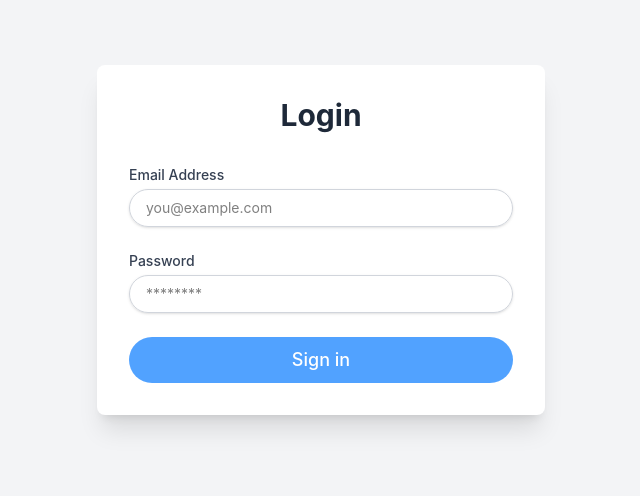
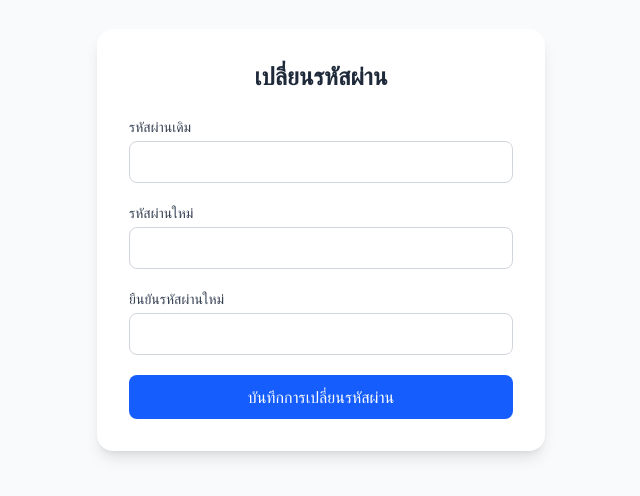
Before and after one commit to PakornPK/rent-building, a React (Vite) app: page /change-password in a window 1280 px wide. Shown: the part 160-656 px from the top of the page, without its empty margins (319-959 px from the left). Built offline with nearby package versions, Linux system fonts and the light colour scheme; no server answers.

Commit message:
add change password page

```diff
--- /dev/null
+++ b/src/pages/ChangePassword.jsx
@@ -0,0 +1,114 @@
+import React, { useState } from "react";
+
+function ChangePassword() {
+  const [form, setForm] = useState({
+    oldPassword: "",
+    newPassword: "",
+    confirmPassword: "",
+  });
+  const [error, setError] = useState("");
+  const [success, setSuccess] = useState("");
+
+  const handleChange = (e) => {
+    setForm({
+      ...form,
+      [e.target.name]: e.target.value,
+    });
+    setError("");
+    setSuccess("");
+  };
+
+  const handleSubmit = (e) => {
+    e.preventDefault();
+
+    if (form.newPassword !== form.confirmPassword) {
+      setError("❌ รหัสผ่านใหม่ไม่ตรงกัน");
+      return;
+    }
+
+    // TODO: เรียก API เปลี่ยนรหัสผ่าน
+    console.log("submit:", form);
+
+    setSuccess("✅ เปลี่ยนรหัสผ่านสำเร็จ");
+    setForm({ oldPassword: "", newPassword: "", confirmPassword: "" });
+  };
+
+  return (
+    <div className="flex items-center justify-center min-h-screen bg-gray-50 px-4">
+      <div className="w-full max-w-md bg-white rounded-2xl shadow-lg p-8">
+        <h2 className="text-2xl font-semibold text-center text-gray-800 mb-6">
+          เปลี่ยนรหัสผ่าน
+        </h2>
+
+        <form onSubmit={handleSubmit} className="space-y-5">
+          {/* Old password */}
+          <div>
+            <label className="block text-sm font-medium text-gray-700 mb-1">
+              รหัสผ่านเดิม
+            </label>
+            <input
+              type="password"
+              name="oldPassword"
+              value={form.oldPassword}
+              onChange={handleChange}
+              required
+              className="w-full px-3 py-2 border border-gray-300 rounded-lg
+                         focus:outline-none focus:ring-2 focus:ring-blue-500"
+            />
+          </div>
+
+          {/* New password */}
+          <div>
+            <label className="block text-sm font-medium text-gray-700 mb-1">
+              รหัสผ่านใหม่
+            </label>
+            <input
+              type="password"
+              name="newPassword"
+              value={form.newPassword}
+              onChange={handleChange}
+              required
+              className="w-full px-3 py-2 border border-gray-300 rounded-lg
+                         focus:outline-none focus:ring-2 focus:ring-blue-500"
+            />
+          </div>
+
+          {/* Confirm password */}
+          <div>
+            <label className="block text-sm font-medium text-gray-700 mb-1">
+              ยืนยันรหัสผ่านใหม่
+            </label>
+            <input
+              type="password"
+              name="confirmPassword"
+              value={form.confirmPassword}
+              onChange={handleChange}
+              required
+              className="w-full px-3 py-2 border border-gray-300 rounded-lg
+                         focus:outline-none focus:ring-2 focus:ring-blue-500"
+            />
+          </div>
+
+          {/* Error / Success message */}
+          {error && (
+            <p className="text-red-600 text-sm font-medium">{error}</p>
+          )}
+          {success && (
+            <p className="text-green-600 text-sm font-medium">{success}</p>
+          )}
+
+          <button
+            type="submit"
+            className="w-full bg-blue-600 text-white py-2.5 rounded-lg
+                       hover:bg-blue-700 focus:outline-none focus:ring-2
+                       focus:ring-blue-500 transition"
+          >
+            บันทึกการเปลี่ยนรหัสผ่าน
+          </button>
+        </form>
+      </div>
+    </div>
+  );
+}
+
+export default ChangePassword;
--- a/src/pages/Login.jsx
+++ b/src/pages/Login.jsx
@@ -1,6 +1,6 @@
 // src/components/LoginPage.jsx
 import React, { useState } from 'react';
-import { Navigate } from 'react-router-dom';
+import { Link, Navigate, NavLink } from 'react-router-dom';
 import { jwtDecode } from "jwt-decode";
 
 const API_URL = import.meta.env.VITE_API_URL;
@@ -125,6 +125,13 @@ const LoginPage = () => {
                         </button>
                     </div>
                 </form>
+                <div className='flex justify-end p-4 mt-2'>
+                    <NavLink
+                        to="/change-password"
+                    >
+                        <p className='underline hover:text-blue-400'>เปลี่ยนรหัสผ่าน</p>
+                    </NavLink>
+                </div>
             </div>
         </div>
     );
--- a/src/route.jsx
+++ b/src/route.jsx
@@ -9,6 +9,7 @@ import RenterManagement from './pages/RenterManagement';
 import RentalView from './pages/RentalView';
 import UtilitiesCost from './pages/UtilitiesCost';
 import Healthdesk from './pages/Healthdesk';
+import ChangePassword from './pages/ChangePassword';
 
 const router = createBrowserRouter([
   {
@@ -54,6 +55,10 @@ const router = createBrowserRouter([
     element: <Login />,
   },
   {
+    path: 'change-password',
+    element: <ChangePassword />,
+  },
+  {
     path: "*", // fallback
     element: <Login />,
   }
```
